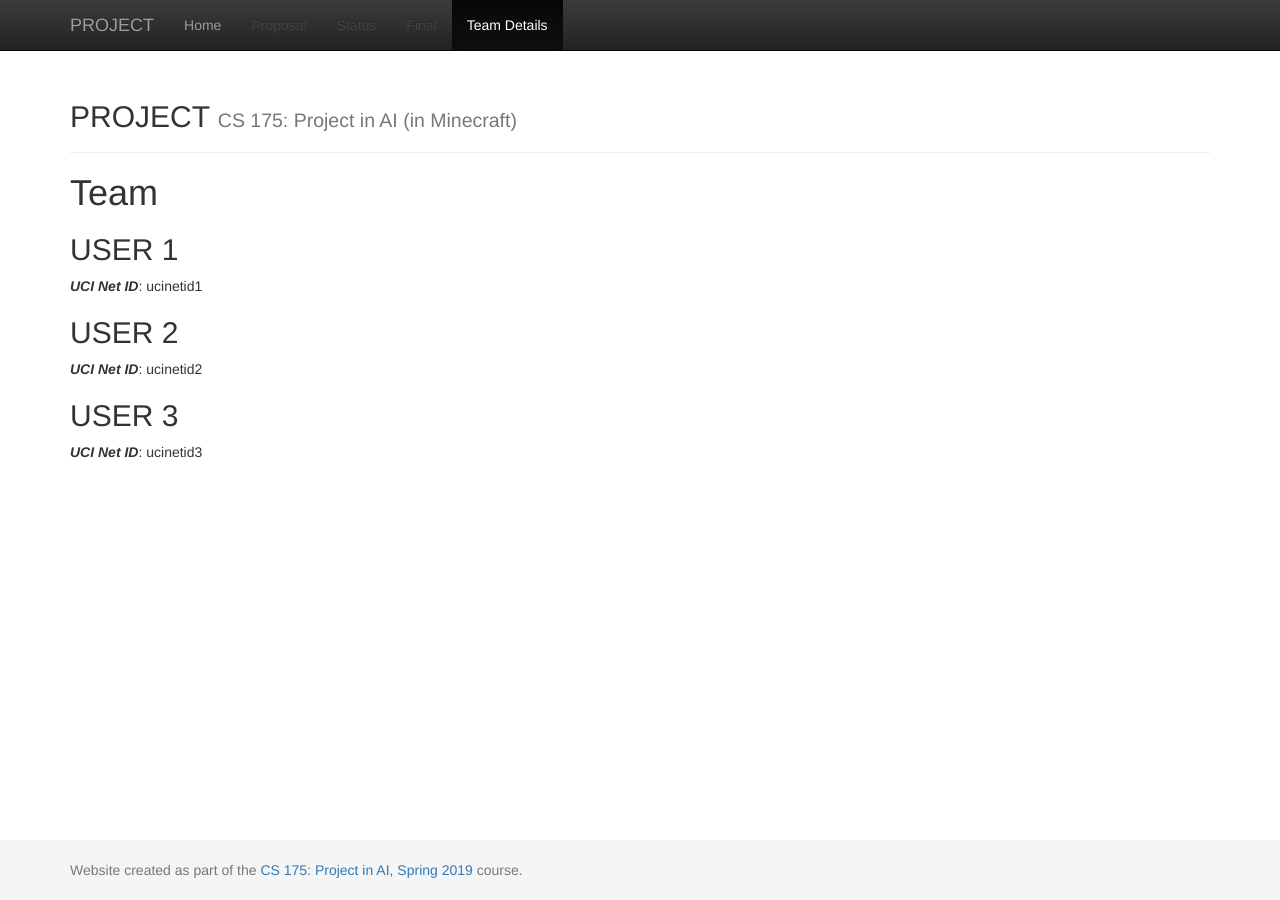
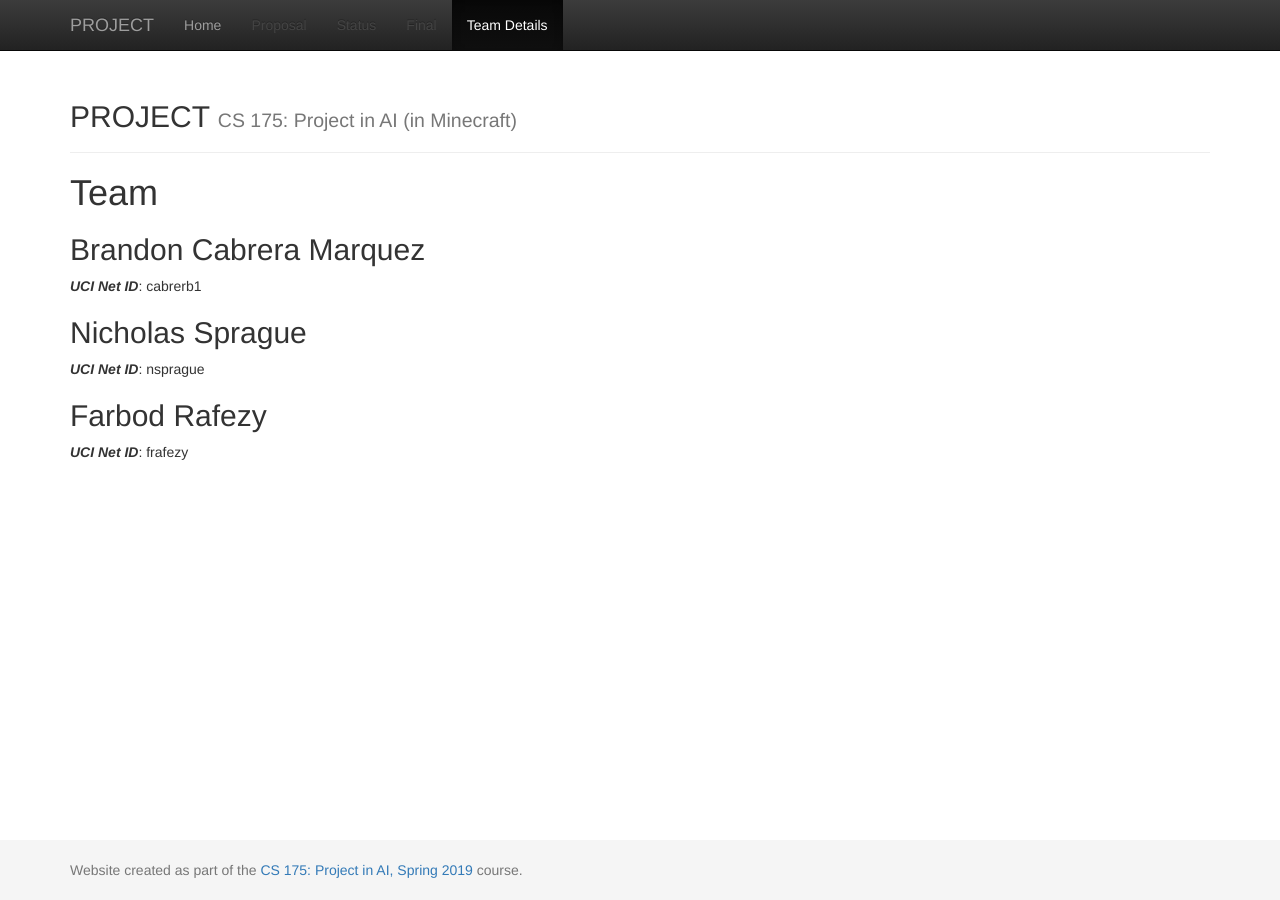
Before and after one commit to Farbod909/cs175-dont-starve, a Jekyll site: the page built from docs/team.md, in a window 1280 px wide. Built offline with Jekyll 4.4.1, drawn with Linux system fonts in a browser that asks for light colours.

Commit message:
Update team.md

```diff
--- a/docs/team.md
+++ b/docs/team.md
@@ -6,11 +6,11 @@
 # {{ page.title }}
 
 
-## USER 1
-***UCI Net ID***: ucinetid1
+## Brandon Cabrera Marquez
+***UCI Net ID***: cabrerb1
 
-## USER 2
-***UCI Net ID***: ucinetid2
+## Nicholas Sprague
+***UCI Net ID***: nsprague
 
-## USER 3
-***UCI Net ID***: ucinetid3
+## Farbod Rafezy
+***UCI Net ID***: frafezy
```
